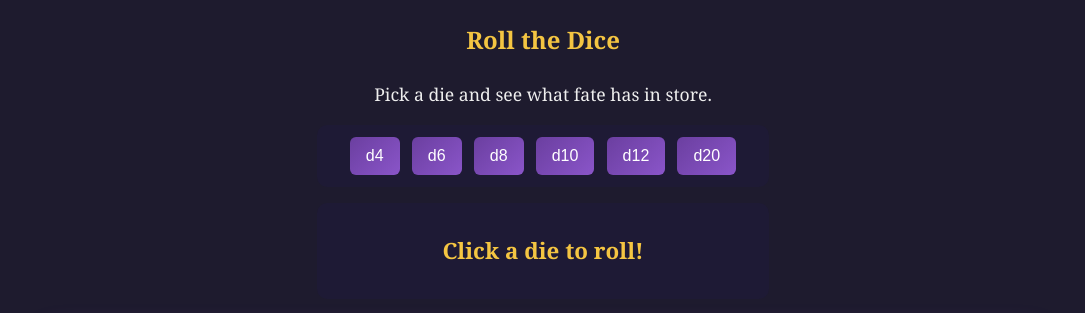
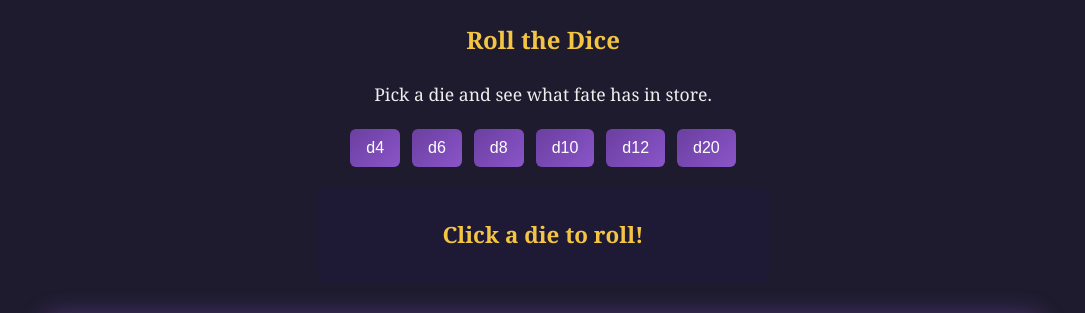
Before and after one commit to JordoGev/tavern-tabletop, a plain HTML site: page index.html in a window 1280 px wide. Shown: the part 161-474 px from the top of the page, without its empty margins (97-1182 px from the left). Drawn offline with nearby package versions, Linux system fonts and the light colour scheme.

Commit message:
Refactor HTML structure for dice and character sections
Updated the dice section layout and improved character builder instructions.

```diff
--- a/index.html
+++ b/index.html
@@ -30,7 +30,7 @@
     <section id="dice-tray">
       <h2>Roll the Dice</h2>
       <p>Pick a die and see what fate has in store.</p>
-      <div id="result-box">
+      <div class="dice-row">
         <button class="dice" data-sides="4">d4</button>
         <button class="dice" data-sides="6">d6</button>
         <button class="dice" data-sides="8">d8</button>
```
